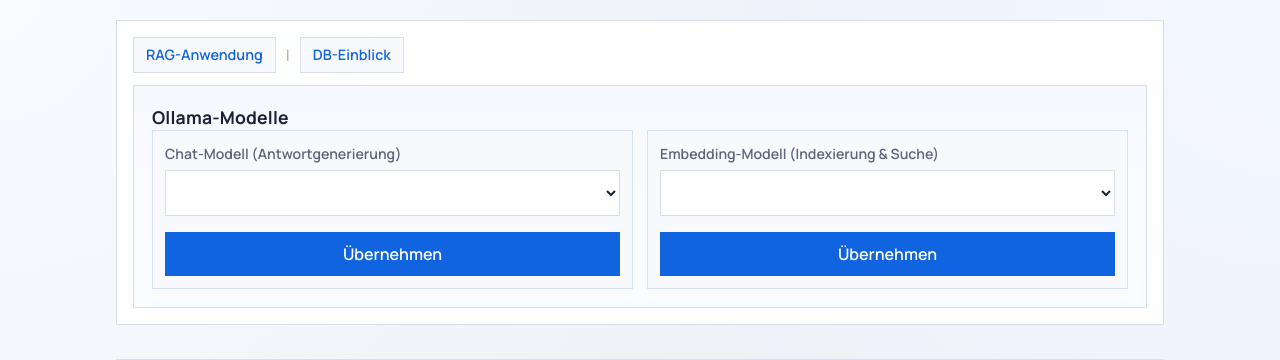
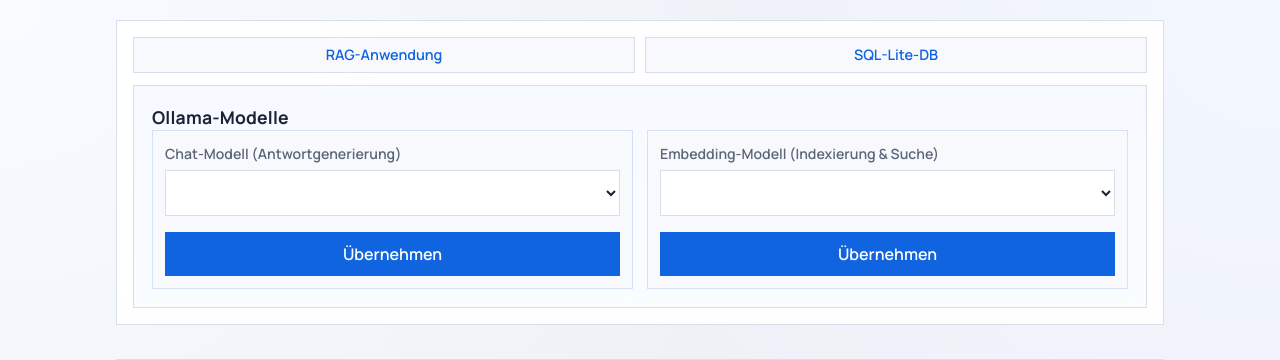
Before and after one commit to slimouGit/ai-engineering-stuff, a Flask app: page / in a window 1280 px wide. Shown: the top 360 px of the page. Run offline with Flask 3, Linux system fonts and the light colour scheme; data comes from the database, SQL or seed files in the repository; both versions use the stored data as it was after the commit; data that the repository does not hold is empty.

Commit message:
ui optimation

```diff
--- a/rag-demo-py/templates/index.html
+++ b/rag-demo-py/templates/index.html
@@ -166,25 +166,23 @@
         }
 
         .header-nav {
-            display: flex;
+            display: grid;
+            grid-template-columns: repeat(2, minmax(0, 1fr));
             gap: 10px;
-            align-items: center;
-            flex-wrap: wrap;
+            align-items: stretch;
             margin-bottom: 12px;
         }
 
         .nav-pill {
-            display: inline-flex;
+            display: flex;
             align-items: center;
+            justify-content: center;
+            width: 100%;
             border: 1px solid var(--stroke);
             border-radius: 0;
             padding: 6px 12px;
             background: var(--surface-soft);
             font-size: 0.9rem;
-        }
-
-        .nav-divider {
-            color: #9ba5b8;
         }
 
         .model-grid {
@@ -297,8 +295,7 @@
     <div class="header-inner">
         <nav class="header-nav" aria-label="Hauptnavigation">
             <a href="/" class="nav-pill">RAG-Anwendung</a>
-            <span class="nav-divider">|</span>
-            <a href="/db" class="nav-pill">DB-Einblick</a>
+            <a href="/db" class="nav-pill">SQL-Lite-DB</a>
         </nav>
 
         <div class="box model">
@@ -422,7 +419,7 @@
 
 {% if db_overview is not none %}
     <div class="box">
-        <h2>DB-Einblick</h2>
+        <h2>SQL-Lite-DB</h2>
 
         {% if not db_overview %}
             <p>Die Datenbank enthält noch keine indexierten Dokumente.</p>
```
Also changed, not shown: rag-demo-py/rag.db.
